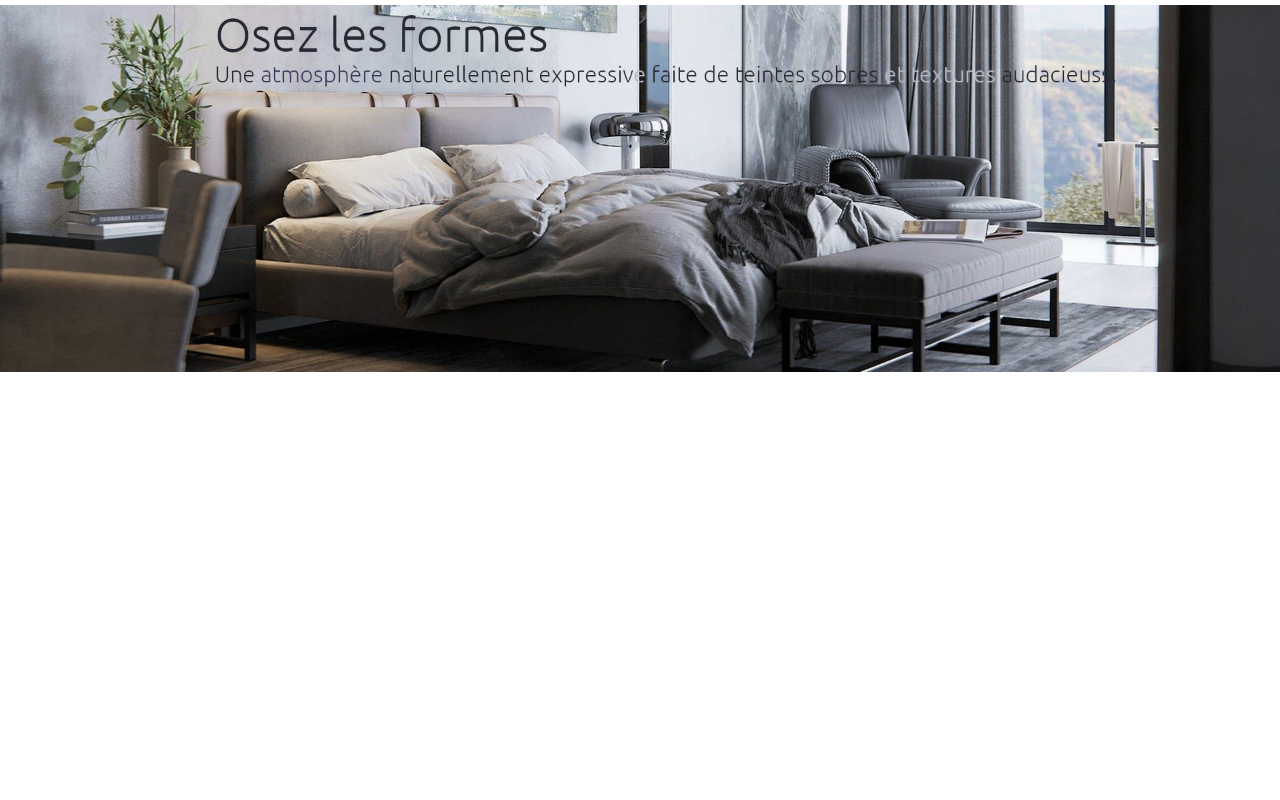
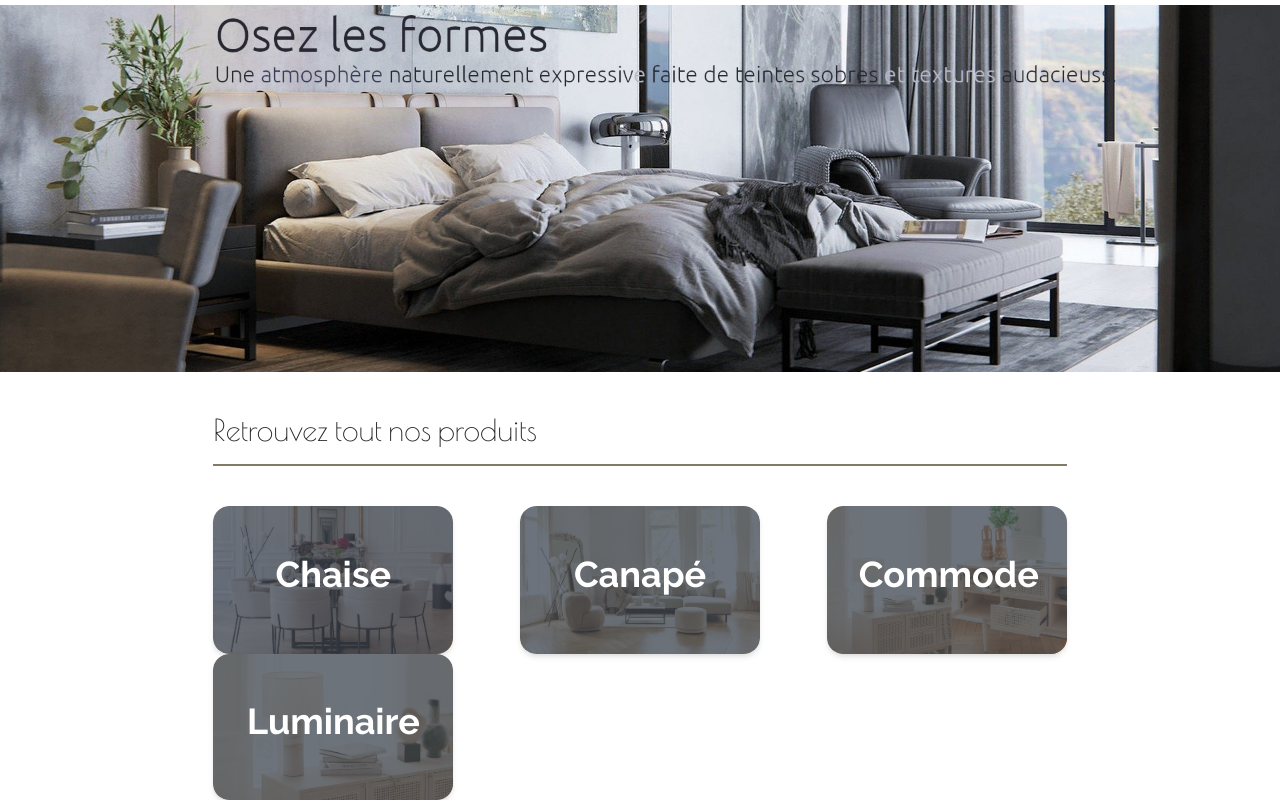
Before and after one commit to Furniture-King/Front-end, a Next.js app: page / in a window 1280 px wide. Shown: the part 2669-3469 px from the top of the page. Before the commit the page ends 3041 px from the top, so only its background shows below. Built offline with nearby package versions, Linux system fonts and the light colour scheme.

Commit message:
home: add thumbnails nav bar

```diff
--- a/components/carousel/index.js
+++ b/components/carousel/index.js
@@ -9,10 +9,7 @@ const CarouselItem = (props) => {
       <div id={id}>
         <img src={src} />
       </div>
-      <div
-        className="text-6xl font-raleway absolute bottom-48 left-36
-        "
-      >
+      <div className="text-6xl font-raleway absolute bottom-48 left-36">
         {text}
       </div>
     </div>
--- a/components/thumbnailsNavBar/index.js
+++ b/components/thumbnailsNavBar/index.js
@@ -1,7 +1,56 @@
 import React from 'react'
+import PropTypes from 'prop-types'
+import Link from 'next/link'
+
+const Card = (props) => {
+  const { href, src, title } = props
+  return (
+    <Link href={href} passHref>
+      <a className=" card shadow-md hover:shadow-none image-full font-raleway w-60">
+        <figure>
+          <img src={src} />
+        </figure>
+        <div className="justify-center items-center card-body">
+          <h2 className="card-title text-4xl font-bold">{title}</h2>
+        </div>
+      </a>
+    </Link>
+  )
+}
+Card.propTypes = {
+  href: PropTypes.string,
+  src: PropTypes.string,
+  title: PropTypes.string
+}
 
 const ThumbnailsNavBar = () => {
-  return <div>plop</div>
+  return (
+    <div className="flex justify-between flex-wrap mx-auto mt-10 w-8/12">
+      <Card
+        href="/products_chaise"
+        src="./images/images_background/chaise_bg.jpeg"
+        title="Chaise"
+      />
+
+      <Card
+        href="/products_canape"
+        src="./images/images_background/canape_bg.jpg"
+        title="Canapé"
+      />
+
+      <Card
+        href="/products_commode"
+        src="./images/images_background/commode.jpg"
+        title="Commode"
+      />
+
+      <Card
+        href="/products_luminaire"
+        src="./images/images_background/luminaire.jpg"
+        title="Luminaire"
+      />
+    </div>
+  )
 }
 
 export default ThumbnailsNavBar
--- a/pages/index.js
+++ b/pages/index.js
@@ -7,6 +7,7 @@ import MainTitle from '../components/mainTitle'
 import NewsSections from '../components/newsSections'
 import PopularSection from '../components/poularSection'
 import HeroSection from '../components/heroSection'
+import ThumbnailsNavBar from '../components/thumbnailsNavBar'
 
 export default function Home() {
   return (
@@ -23,6 +24,8 @@ export default function Home() {
       <MainTitle text="Produits populaires" />
       <PopularSection />
       <HeroSection />
+      <MainTitle text="Retrouvez tout nos produits" />
+      <ThumbnailsNavBar />
     </div>
   )
 }
```
Also changed, not shown: public/images/images_background/commode.jpg (added), public/images/images_background/luminaire.jpg (added).
